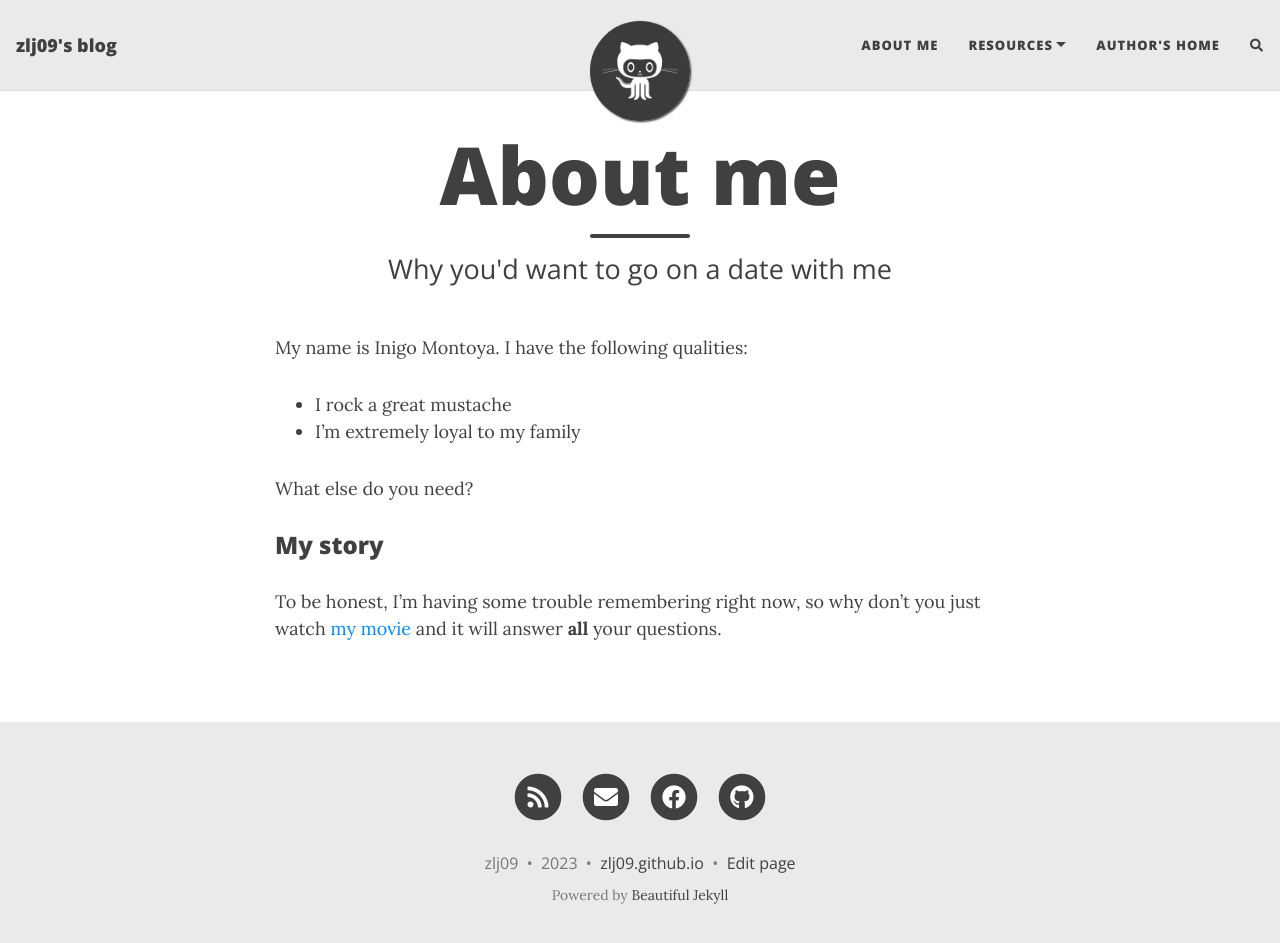
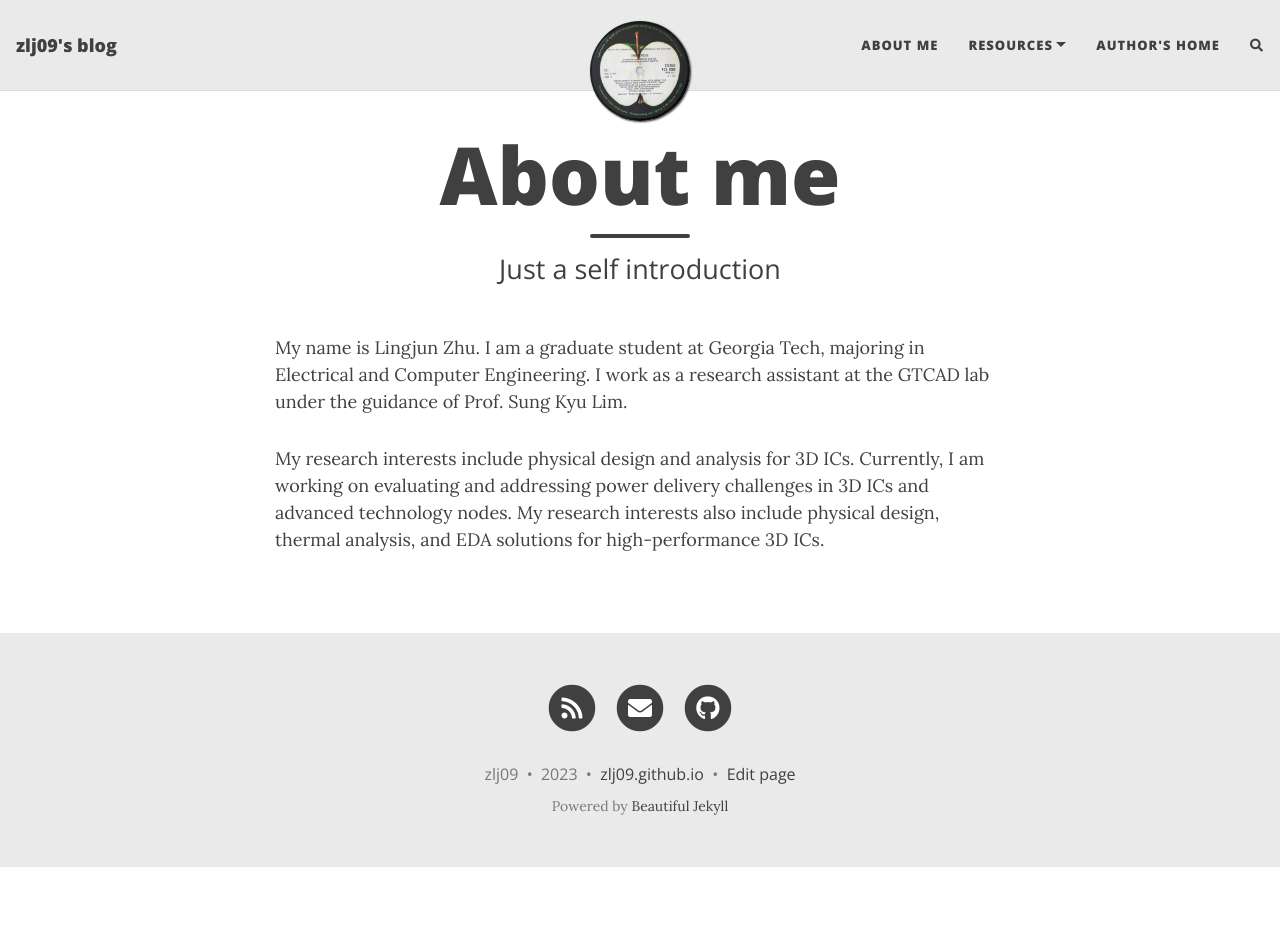
Before and after one commit to zlj09/zlj09.github.io, a Jekyll site: the page built from aboutme.md, in a window 1280 px wide and 956 px high. Shown: the top 943 px of the window. Built offline with Jekyll 4.4.1, drawn with Linux system fonts in a browser that asks for light colours; nearby versions of some CDN libraries; comment, search, counter and statistics services are not loaded.

Commit message:
Updated the avatar image and aboutme

```diff
--- a/_config.yml
+++ b/_config.yml
@@ -32,7 +32,7 @@ navbar-links:
 
 # Image to show in the navigation bar - works best with a square image
 # Remove this parameter if you don't want an image in the navbar
-avatar: "/assets/img/avatar-icon.png"
+avatar: "/assets/img/white-album-label-side-d.jpg"
 
 # By default, the image is cut into a circle. You can disable this behaviour by setting 'round-avatar: false'
 round-avatar: true
@@ -51,8 +51,8 @@ round-avatar: true
 social-network-links:
   email: "lingjun@gatech.edu"
   rss: true  # remove this line if you don't want to show an RSS link at the bottom
-  facebook: "Lingjun Zhu"
   github: zlj09
+  # facebook: "Lingjun Zhu"
   # twitter: daattali
   # patreon: DeanAttali
   # youtube: c/daattali
@@ -88,7 +88,7 @@ rss-description: This is zlj09's blog
 # Select which social network share links to show in posts
 share-links-active:
   twitter: true
-  facebook: true
+  facebook: false
   linkedin: true
   vk: false
 
--- a/aboutme.md
+++ b/aboutme.md
@@ -1,16 +1,9 @@
 ---
 layout: page
 title: About me
-subtitle: Why you'd want to go on a date with me
+subtitle: Just a self introduction
+
 ---
+My name is Lingjun Zhu. I am a graduate student at Georgia Tech, majoring in Electrical and Computer Engineering. I work as a research assistant at the GTCAD lab under the guidance of Prof. Sung Kyu Lim.
 
-My name is Inigo Montoya. I have the following qualities:
-
-- I rock a great mustache
-- I'm extremely loyal to my family
-
-What else do you need?
-
-### My story
-
-To be honest, I'm having some trouble remembering right now, so why don't you just watch [my movie](https://en.wikipedia.org/wiki/The_Princess_Bride_%28film%29) and it will answer **all** your questions.
+My research interests include physical design and analysis for 3D ICs. Currently, I am working on evaluating and addressing power delivery challenges in 3D ICs and advanced technology nodes. My research interests also include physical design, thermal analysis, and EDA solutions for high-performance 3D ICs.
```
Also changed, not shown: assets/img/white-album-label-side-d.jpg (added).
